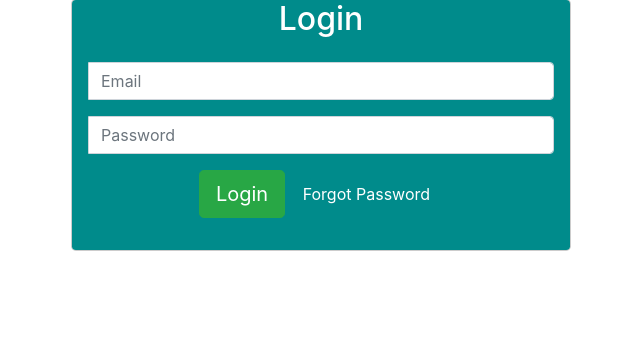
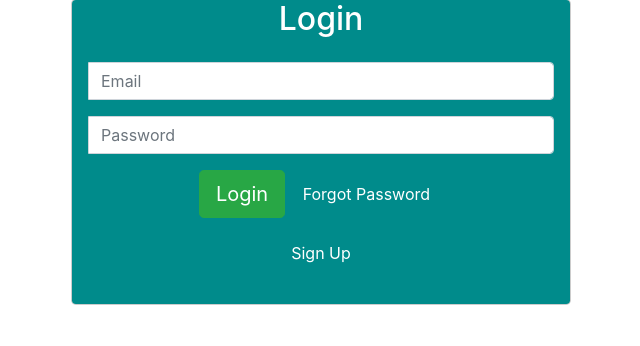
Before and after one commit to FoodDeliverySystem/FoodDeliveryApp, a Flask app: page /login in a window 1280 px wide. Shown: the part 85-431 px from the top of the page, without its empty margins (319-959 px from the left). Run offline with Flask 2, Linux system fonts and the light colour scheme; some libraries are stand-ins or nearby versions.

Commit message:
added signup link

```diff
--- a/web/templates/login.html
+++ b/web/templates/login.html
@@ -8,8 +8,6 @@
     <!-- Bootstrap CSS -->
     <link rel="stylesheet" href="https://maxcdn.bootstrapcdn.com/bootstrap/4.0.0/css/bootstrap.min.css"
         integrity="sha384-Gn5384xqQ1aoWXA+058RXPxPg6fy4IWvTNh0E263XmFcJlSAwiGgFAW/dAiS6JXm" crossorigin="anonymous">
-    <!--<link rel="stylesheet" type="text/css" href="{{ url_for('static', filename='login.css') }}">-->
-    <!--<script language="Javascript" type=text/javascript src="{{url_for('static', filename='js/login_alert.js') }}"></script>-->
     <style>
         .modal-content{
     background-color: darkcyan;
@@ -30,8 +28,6 @@
 
 <body>
     <div class="">
-
-
         <div class="modal-dialog">
             <h1 class="text-center">Kanishka Delivery Service</h1>
             <div class="modal-content">
@@ -41,7 +37,7 @@
                 {% with messages = get_flashed_messages() %}
                 {% if messages %}
                 <div class="alert alert-danger" role="alert">
-                    {{messages[0]}}
+                    {{ messages[0] }}
                 </div>
                 {%  endif  %}
                 {% endwith %}
@@ -68,6 +64,9 @@
                             <a href="#" class="btn btn-link">Forgot Password</a>
                         </div>
                     </form>
+                    <div class="form-group text-center">
+                        <a href="{{ url_for('auth.signup') }}" class="btn btn-link">Sign Up</a>
+                    </div>
                 </div>
             </div>
         </div>
```
